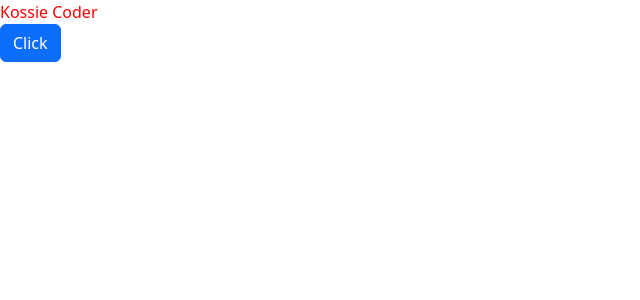
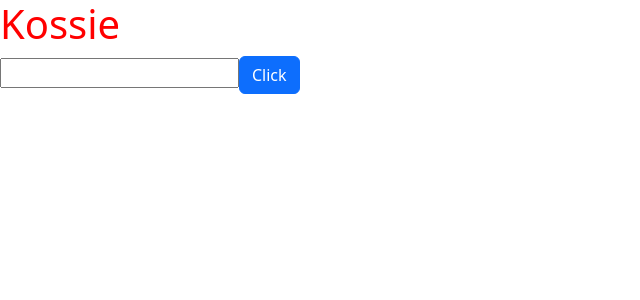
Before and after one commit to carrot31/todo, a Vue app: page / in a window 1280 px wide. Shown: the top 300 px of the page, without its empty margins (0-640 px from the left). Built offline with nearby package versions, Linux system fonts and the light colour scheme.

Commit message:
[09] v-bind

```diff
--- a/src/App.vue
+++ b/src/App.vue
@@ -1,22 +1,31 @@
 <template>
-  <div class="name">{{ name }}</div>
-	<button class="btn btn-primary">Click</button>
+  <h1 v-bind:class='nameClass'>
+    {{ name }}
+  </h1>
+  <input :type="type" :value="name"/>
+	<button class="btn btn-primary" @click="updateName">Click</button>
 </template>
 
 <script>
+import {ref} from 'vue';
 
 export default {
   setup() {
-		const name = 'Kossie Coder';
+		const name = ref('Kossie');
+    const type = ref('number');
+    const nameClass = ref('name')
 
-		// const greeting = name => {
-		// 	return 'Hello, ' + name;
-		// };
-
-		// const greet = greeting(name);
+    const updateName = () => {
+      name.value = 'Mandu'
+      type.value = 'text'
+      nameClass.value = 'name'
+    }
 
 		return {
+      nameClass,
+      type,
 			name,
+      updateName,
 			// greet,
 		};
 	},
```
